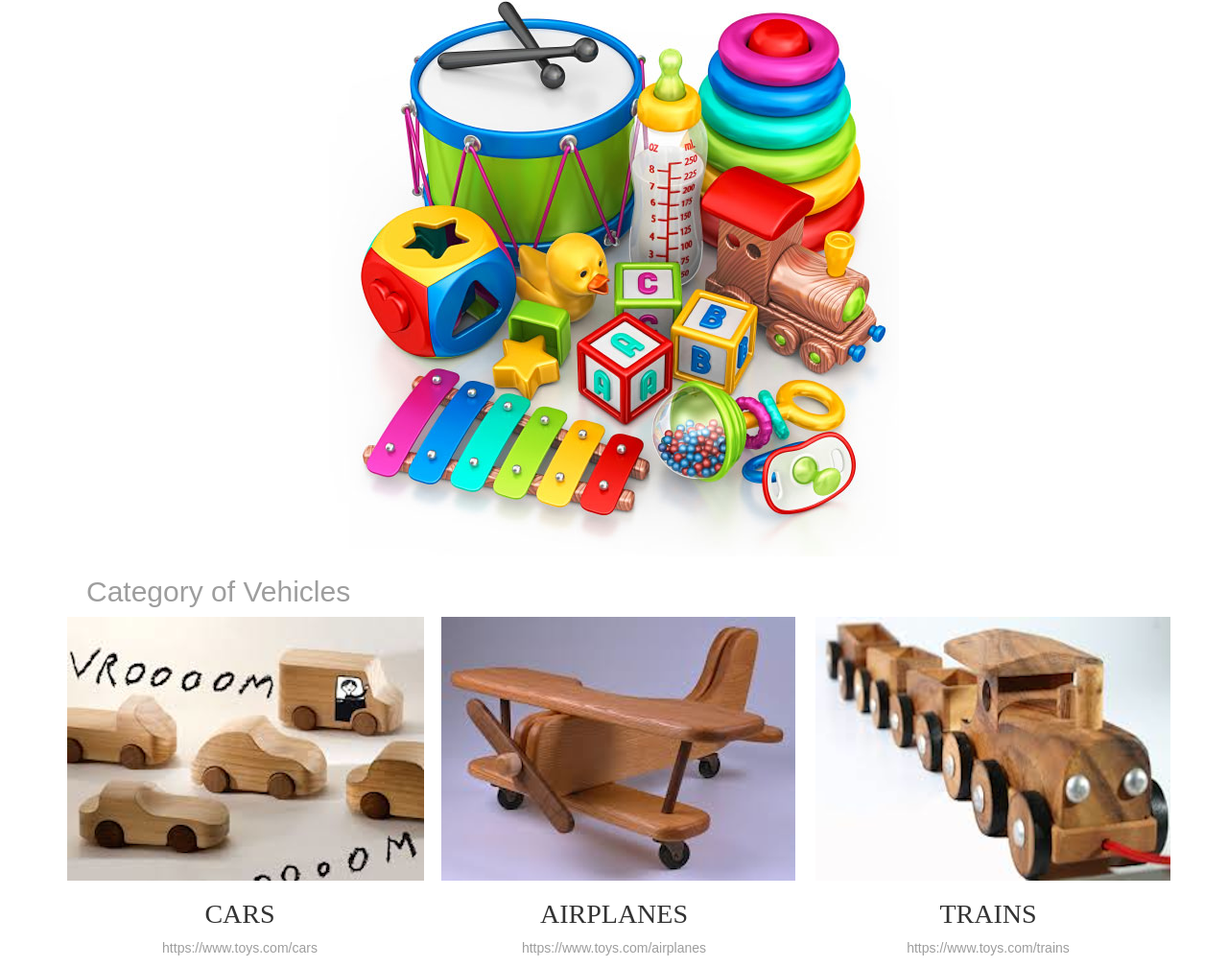
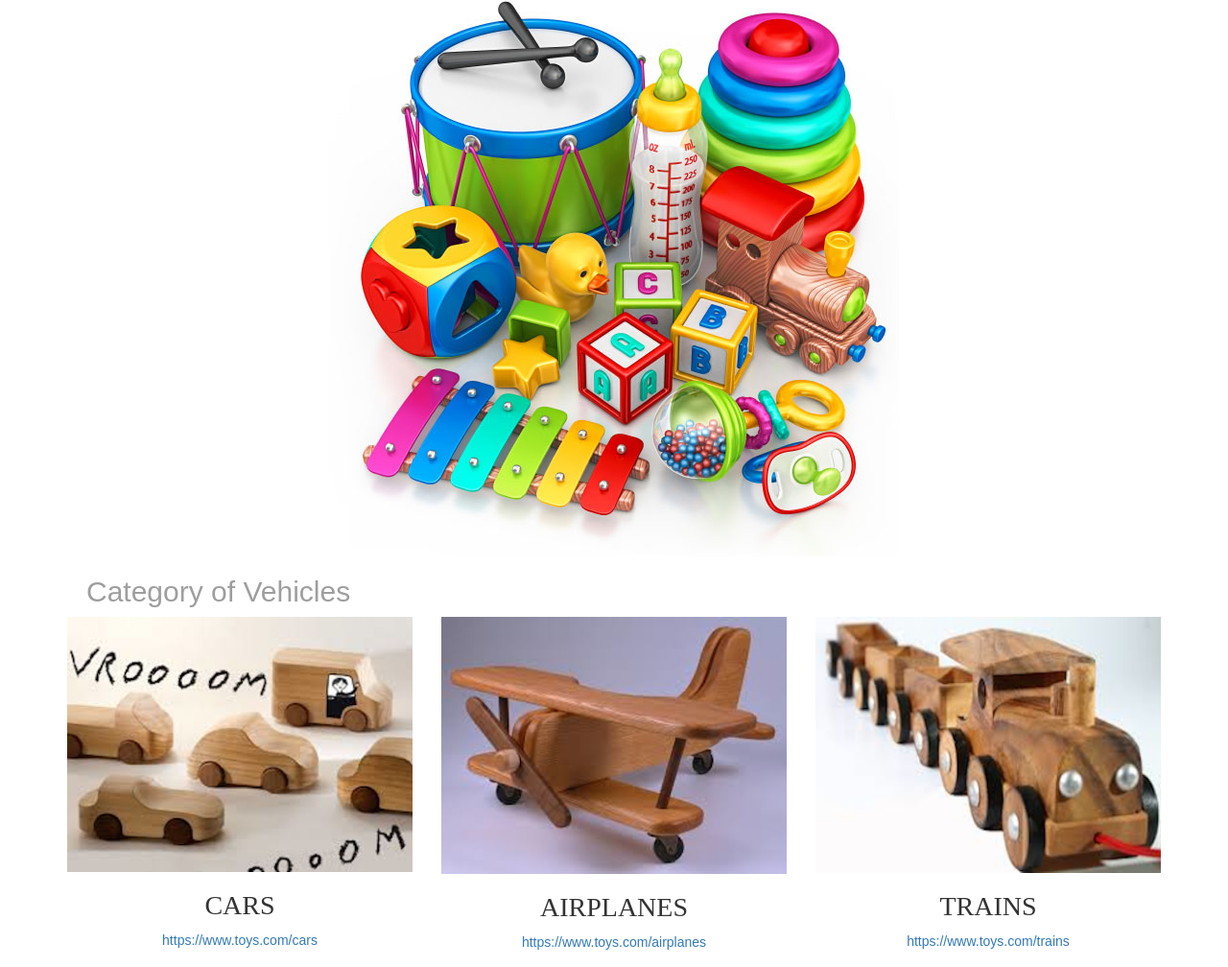
Before and after one commit to shibahr/project1, a plain HTML site: page index.html in a window 1280 px wide. Shown: the part 197-1205 px from the top of the page at 96% size. Drawn offline with Linux system fonts and the light colour scheme; a web font is replaced by a local one.

Commit message:
Project 1 submission 3

```diff
--- a/css/main.css
+++ b/css/main.css
@@ -1,22 +1,26 @@
 
-*{
+body {
 	font-family: 'Ribeye', cursive;
 }
+
 h2 {
 	margin-left: 20px;
 	color: #9E9E9E;
 	font: normal;
 	font-family: sans-serif;
 }
+
 h3 {
 	text-align: center;
 	font-size: 2em;
 	font-family: alegreya;
 }
+
 h4 {
 	font: normal;
 	font-family: sans-serif;
 }
+
 p {
 	font: normal;
 	color: #9E9E9E;;
@@ -24,6 +28,7 @@ p {
 	font-size: 1em;
 	text-align: center;
 }
+
 hr {
 	border-top: 5px solid;
 	color:  #9E9E9E;
--- a/index.html
+++ b/index.html
@@ -6,7 +6,7 @@
 		<meta name=viewport content="width=device-width, initial-scale=1">
 		<link href="http://fonts.googleapis.com/css?family=Ribeye" rel="stylesheet">
 		<link href="css/bootstrap.min.css" rel="stylesheet">
-		<link rel="stylesheet" type="text/css" href="css/main.css">
+		<link rel="stylesheet" href="css/main.css">
 		<title>Framework Test Page</title>
 	</head>
 	<body>
@@ -35,7 +35,7 @@
 			<!-- Main Center Image -->
 			<section class="row">
 				<div class="col-md-12">
-					<img class="img-responsive center-block" src="images/toys2.png">
+					<img class="img-responsive center-block" src="images/toys2.png" alt="KIDS TOYS">
 				</div>
 			</section>
 
@@ -49,40 +49,19 @@
 			<!-- Category Images -->
 			<section class="row">
 				<div class="col-md-4">
-					<img class="img-responsive"></img>
-						<figure>
-							<img src="images/cars.png">
-								<figcaption>
-									<h3>CARS</h3>
-								</figcaption>
-						</figure>
-								<footer>
-									<a href=""><p>https://www.toys.com/cars<p></a>
-								</footer>
+					<img class="img-responsive" src="images/cars.png" alt="CARS">
+						<h3>CARS</h3>
+						<p><a href="">https://www.toys.com/cars</a></p>
 				</div>
 				<div class="col-md-4">
-					<img class="img-responsive"></img>
-						<figure>
-							<img src="images/airplanes.png">
-								<figcaption>
-									<h3>AIRPLANES</h3>
-								</figcaption>
-						</figure>
-								<footer>
-									<a href=""><p>https://www.toys.com/airplanes</p></a>
-								</footer>
+					<img class="img-responsive" src="images/airplanes.png" alt="AIRPLANES">
+						<h3>AIRPLANES</h3>
+						<p><a href="">https://www.toys.com/airplanes</a></p>
 				</div>
 				<div class="col-md-4">
-					<img class="img-responsive"></img>
-						<figure>
-							<img src="images/trains.png">
-								<figcaption>
-									<h3>TRAINS</h3>
-								</figcaption>
-						</figure>
-								<footer>
-									<a href=""><p>https://www.toys.com/trains</p></a>
-								</footer>
+					<img class="img-responsive" src="images/trains.png" alt="TRAINS">
+						<h3>TRAINS</h3>
+						<p><a href="">https://www.toys.com/trains</a></p>
 				</div>
 			</section>
 		</div>
```
